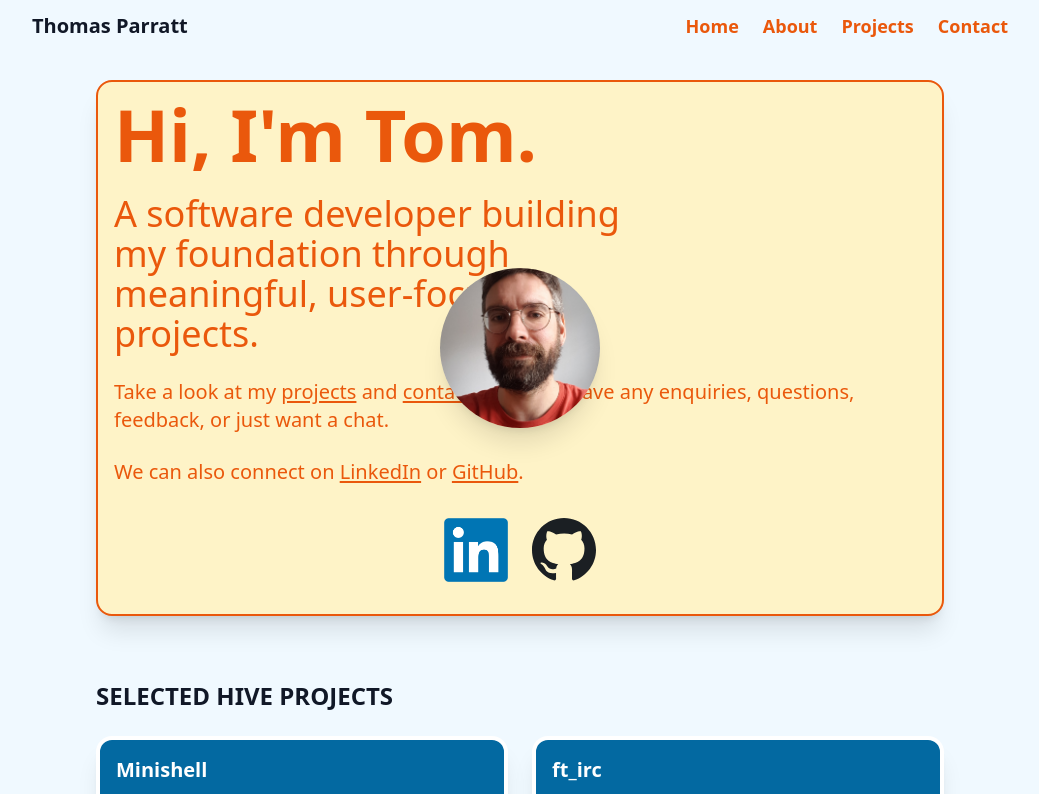
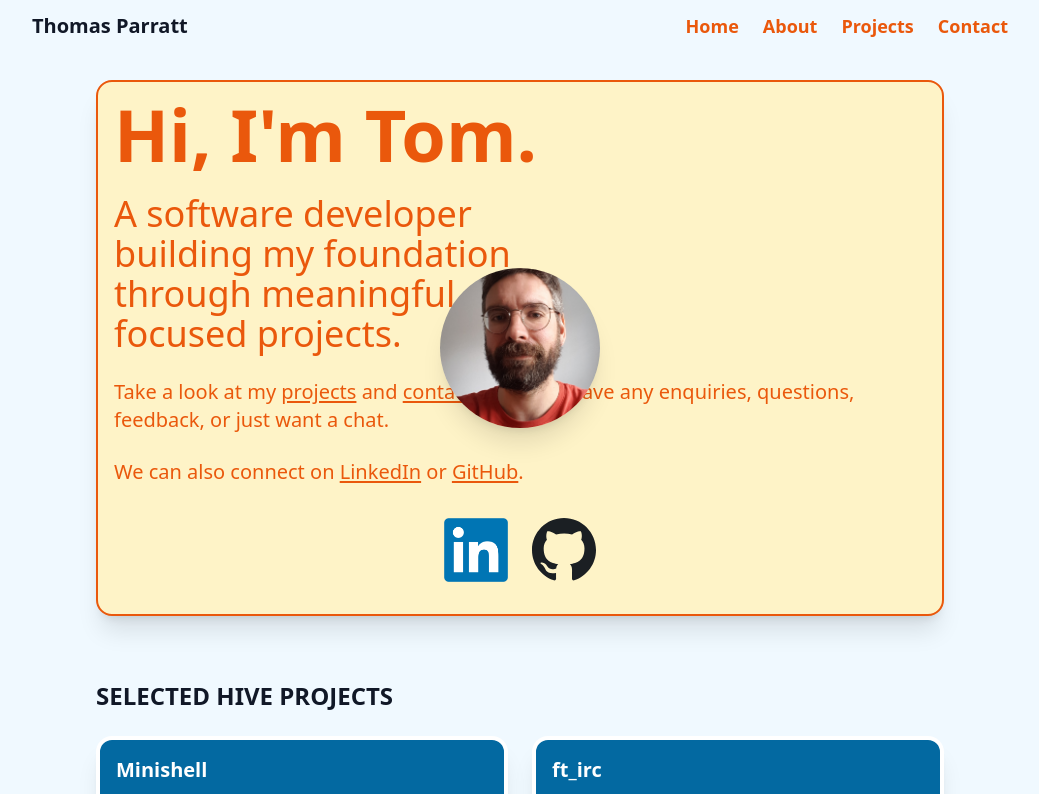
Before and after one commit to ThomasParratt/portfolio, a React (Vite) app: page / in a window 1280 px wide. Shown: the top 794 px of the page, without its empty margins (120-1159 px from the left). Built offline with nearby package versions, Linux system fonts and the light colour scheme.

Commit message:
trying to fit text around image

```diff
--- a/src/components/Home.jsx
+++ b/src/components/Home.jsx
@@ -43,7 +43,7 @@ export default function Home() {
                             <h1 className="text-5xl md:text-7xl text-orange-600 font-semibold">
                                 Hi, I'm Tom.
                             </h1>
-                            <p className="text-2xl md:text-4xl mt-6 font-medium text-orange-600 max-w-lg">
+                            <p className="text-2xl md:text-4xl mt-6 font-medium text-orange-600 max-w-md">
                                 A software developer building my foundation through meaningful, user-focused projects.
                             </p>
                             <p className="mt-6 text-orange-600 text-base font-medium md:text-xl leading-relaxed">
```
